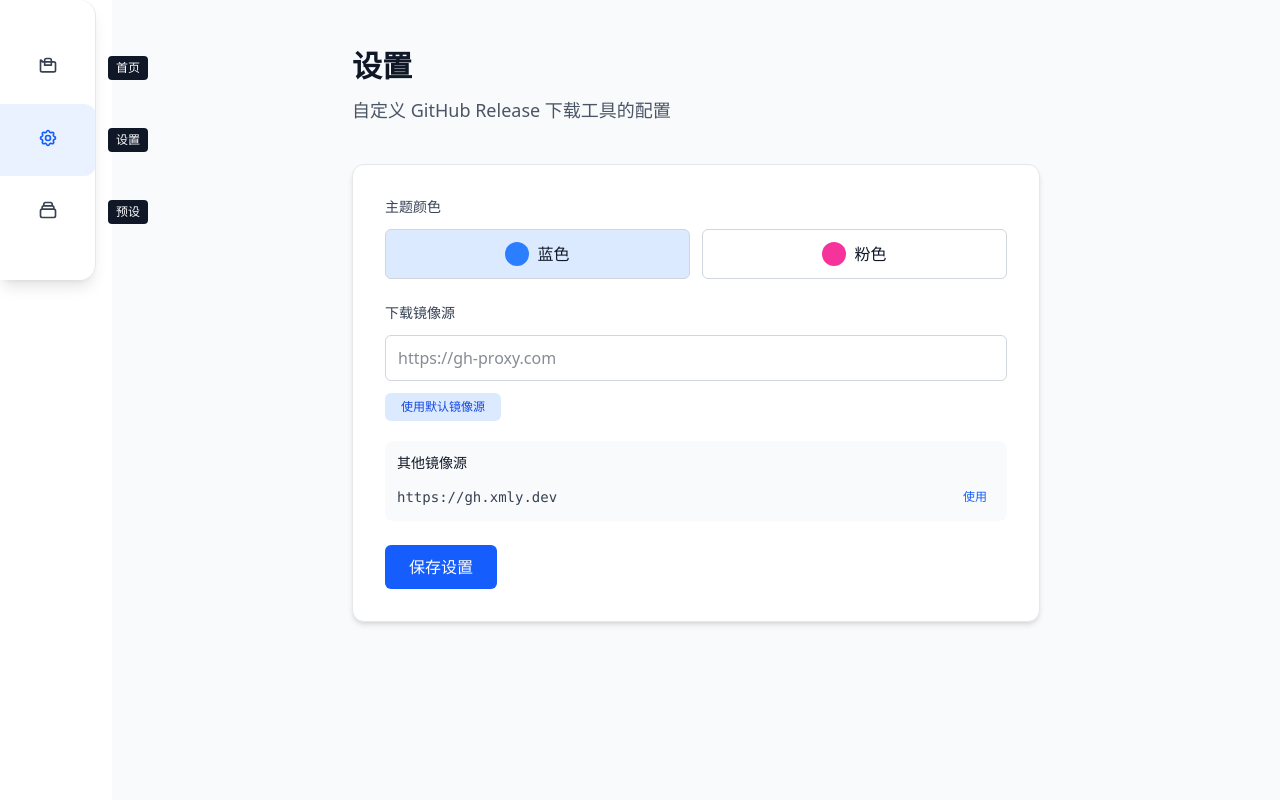
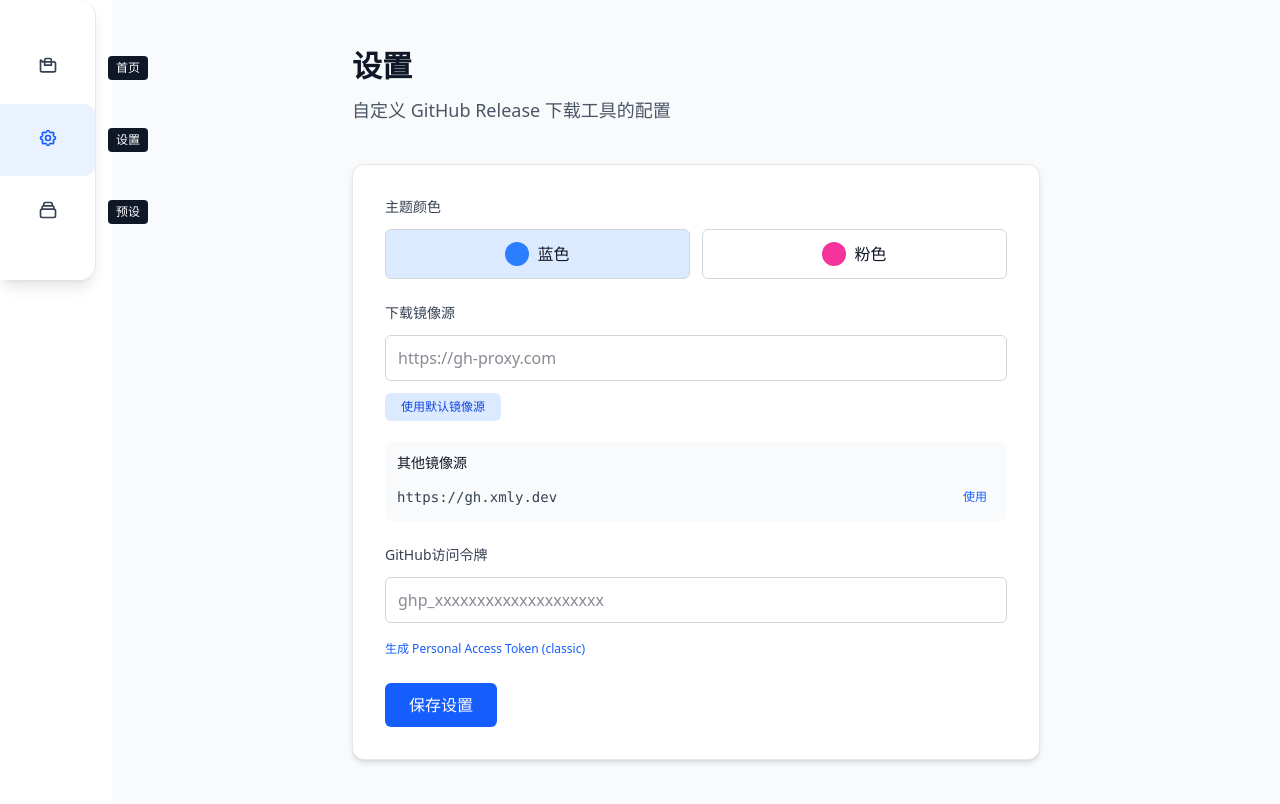
Before and after one commit to nostalgia296/asd-web, a SvelteKit app: page /settings in a window 1280 px wide. Shown: the top 804 px of the page. Built offline with nearby package versions, Linux system fonts and the light colour scheme.

Commit message:
feat.access token

```diff
--- a/src/lib/services/github.ts
+++ b/src/lib/services/github.ts
@@ -45,20 +45,29 @@ export interface GitHubAsset {
 	content_type: string;
 }
 
+import { getAccessToken } from '$lib/utils/settings';
+
 const GITHUB_API_BASE = 'https://api.github.com';
 
 // Get GitHub token from environment (if available)
 const GITHUB_TOKEN = import.meta.env.PUBLIC_GITHUB_TOKEN;
 
-// Common headers
-const headers: Record<string, string> = {
-	'Accept': 'application/vnd.github.v3+json',
-	'User-Agent': 'GitHub-Repo-Card-App'
-};
+// Dynamic headers function to get the latest token
+function getHeaders(): Record<string, string> {
+	const headers: Record<string, string> = {
+		'Accept': 'application/vnd.github.v3+json',
+		'User-Agent': 'GitHub-Repo-Card-App'
+	};
 
-// Add auth token if available
-if (GITHUB_TOKEN) {
-	headers['Authorization'] = `token ${GITHUB_TOKEN}`;
+	// Priority: User setting > Environment variable
+	const userToken = getAccessToken();
+	if (userToken) {
+		headers['Authorization'] = `token ${userToken}`;
+	} else if (GITHUB_TOKEN) {
+		headers['Authorization'] = `token ${GITHUB_TOKEN}`;
+	}
+
+	return headers;
 }
 
 /**
@@ -68,7 +77,7 @@ if (GITHUB_TOKEN) {
  */
 export async function getRepo(owner: string, repo: string): Promise<GitHubRepo> {
 	const response = await fetch(`${GITHUB_API_BASE}/repos/${owner}/${repo}`, {
-		headers
+		headers: getHeaders()
 	});
 
 	if (!response.ok) {
@@ -91,7 +100,7 @@ export async function getRepo(owner: string, repo: string): Promise<GitHubRepo>
  */
 export async function getUser(username: string): Promise<GitHubUser> {
 	const response = await fetch(`${GITHUB_API_BASE}/users/${username}`, {
-		headers
+		headers: getHeaders()
 	});
 
 	if (!response.ok) {
@@ -118,7 +127,7 @@ export async function getUserRepos(
 ): Promise<GitHubRepo[]> {
 	const response = await fetch(
 		`${GITHUB_API_BASE}/users/${username}/repos?sort=updated&per_page=${per_page}`,
-		{ headers }
+		{ headers: getHeaders() }
 	);
 
 	if (!response.ok) {
@@ -147,7 +156,7 @@ export async function getReleases(
 ): Promise<GitHubRelease[]> {
 	const response = await fetch(
 		`${GITHUB_API_BASE}/repos/${owner}/${repo}/releases?per_page=${per_page}`,
-		{ headers }
+		{ headers: getHeaders() }
 	);
 
 	if (!response.ok) {
--- a/src/lib/utils/settings.ts
+++ b/src/lib/utils/settings.ts
@@ -1,11 +1,13 @@
 export interface Settings {
 	mirrorUrl: string | null;
 	theme?: 'blue' | 'pink';
+	accessToken?: string | null;
 }
 
 const defaultSettings: Settings = {
 	mirrorUrl: null, // https://gh-proxy.com
-	theme: 'blue'
+	theme: 'blue',
+	accessToken: null
 };
 
 const SETTINGS_KEY = 'github-release-downloader-settings';
@@ -64,6 +66,17 @@ export function setMirrorUrl(url: string | null): void {
 	saveSettings(settings);
 }
 
+export function getAccessToken(): string | null {
+	const settings = loadSettings();
+	return settings.accessToken || null;
+}
+
+export function setAccessToken(token: string | null): void {
+	const settings = loadSettings();
+	settings.accessToken = token;
+	saveSettings(settings);
+}
+
 export function setTheme(theme: 'blue' | 'pink'): void {
 	const settings = loadSettings();
 	settings.theme = theme;
--- a/src/routes/settings/+page.svelte
+++ b/src/routes/settings/+page.svelte
@@ -4,12 +4,14 @@
 
 	let mirrorUrl = $state('');
 	let theme = $state<'blue' | 'pink'>('blue');
+	let accessToken = $state('');
 	let saved = $state(false);
 
 	onMount(() => {
 		const settings = loadSettings();
 		mirrorUrl = settings.mirrorUrl || '';
 		theme = settings.theme || 'blue';
+		accessToken = settings.accessToken || '';
 	});
 
 	function handleSubmit(e: Event) {
@@ -17,11 +19,13 @@
 
 		// Remove trailing spaces
 		const trimmedUrl = mirrorUrl.trim();
+		const trimmedToken = accessToken.trim();
 
 		// Save settings
 		saveSettings({
 			mirrorUrl: trimmedUrl || null,
-			theme: theme
+			theme: theme,
+			accessToken: trimmedToken || null
 		});
 
 		saved = true;
@@ -121,6 +125,31 @@
 					</div>
 				</div>
 
+				<!-- Access Token -->
+				<div>
+					<label for="accessToken" class="block text-sm font-medium text-gray-700 dark:text-gray-300 mb-3">
+						GitHub访问令牌
+					</label>
+					<input
+						id="accessToken"
+						type="password"
+						placeholder="ghp_xxxxxxxxxxxxxxxxxxxx"
+						bind:value={accessToken}
+						class="w-full px-3 py-2.5 border border-gray-300 dark:border-gray-600 rounded-md bg-white dark:bg-gray-800 text-gray-900 dark:text-white focus:outline-none focus:ring-2 focus:ring-blue-500 focus:border-blue-500"
+					/>
+
+					<div class="mt-3">
+						<a
+							href="https://github.com/settings/tokens"
+							target="_blank"
+							rel="noopener noreferrer"
+							class="text-xs text-blue-600 dark:text-blue-400 hover:underline"
+						>
+							生成 Personal Access Token (classic)
+						</a>
+					</div>
+				</div>
+
 				<!-- Save Button -->
 				<div class="flex items-center space-x-4">
 					<button
```
